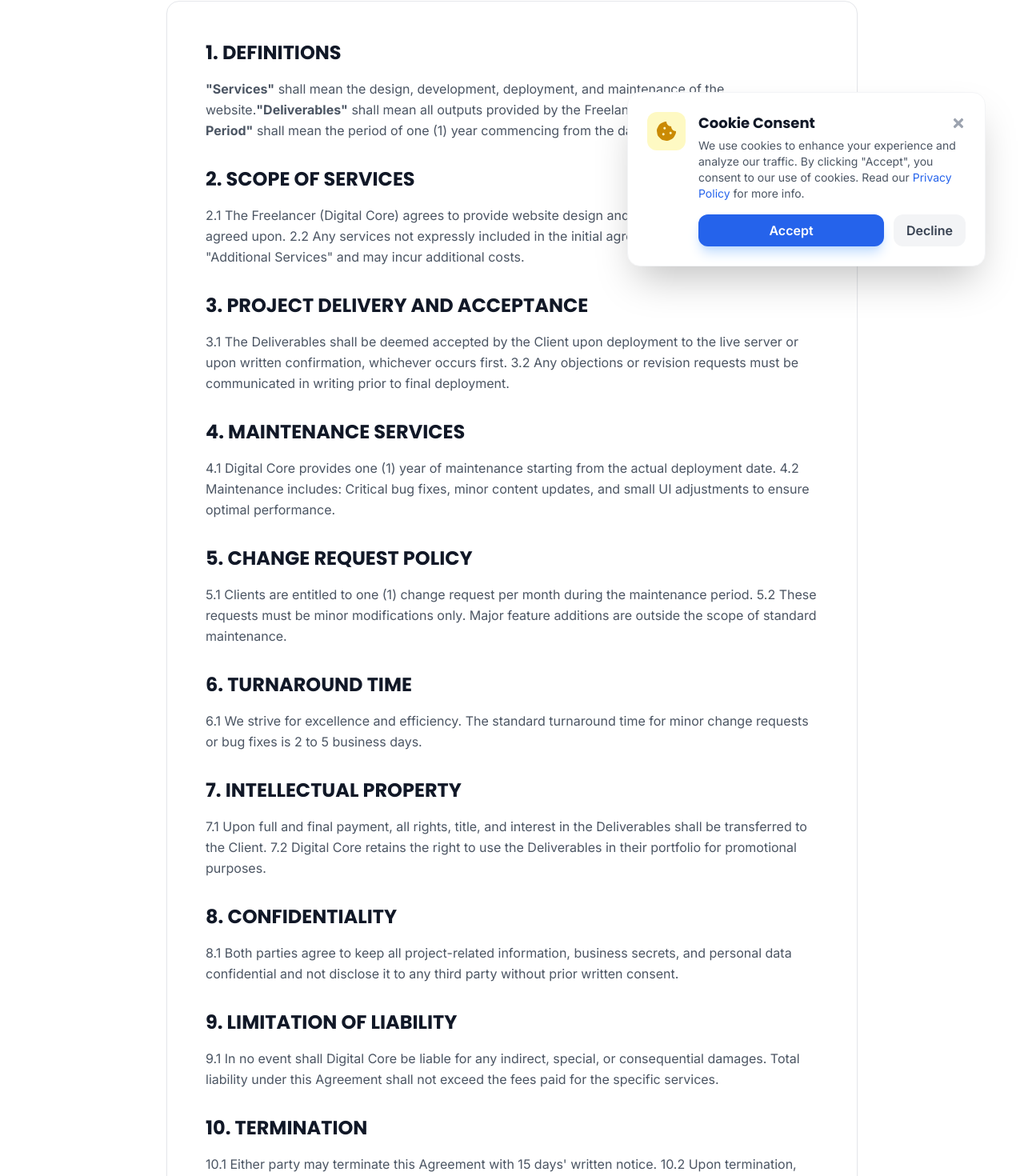
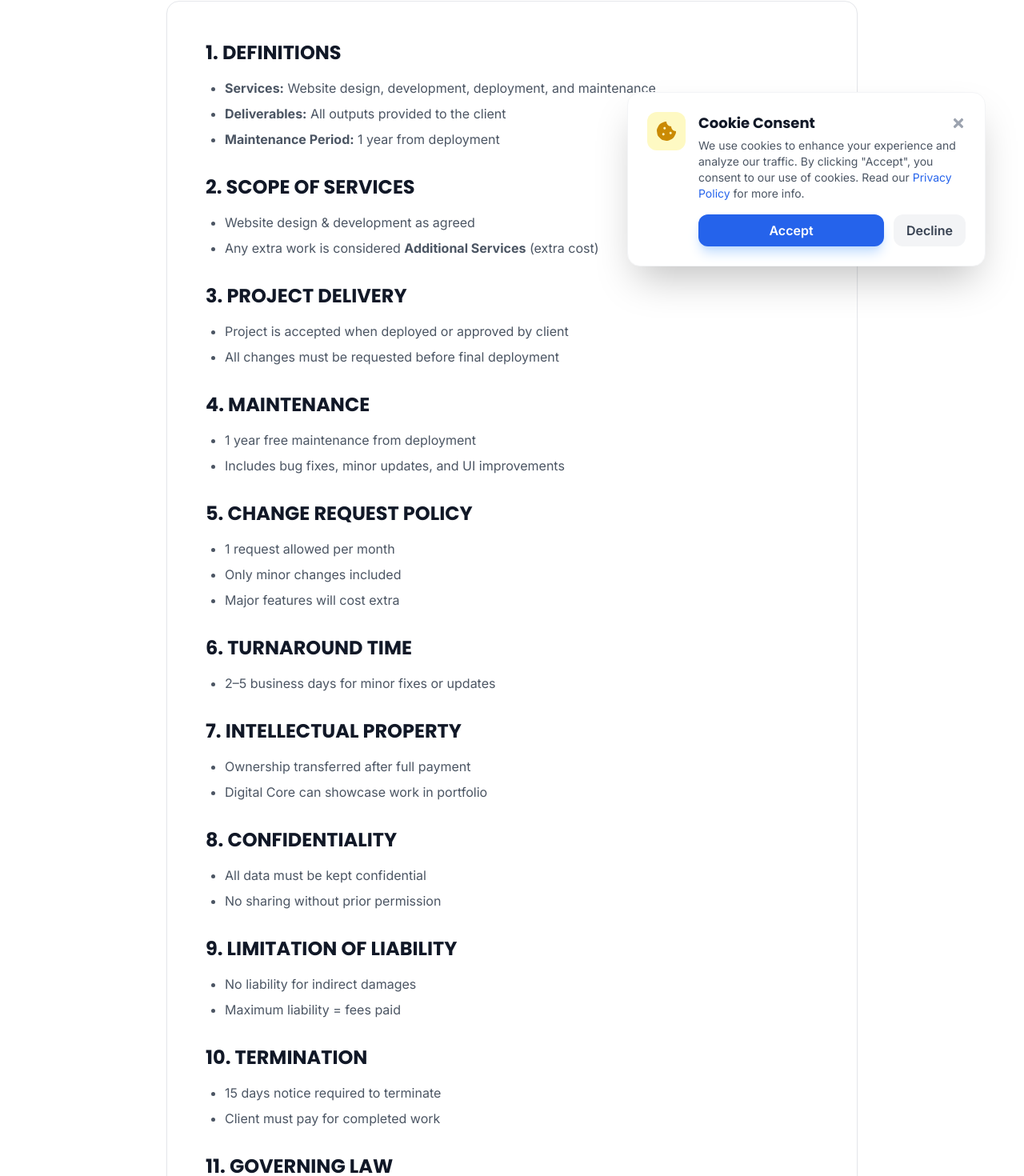
Before and after one commit to Vinaypenke01/Webora-Frontend, a React (Vite) app: page /terms-and-conditions in a window 1280 px wide. Shown: the part 443-1913 px from the top of the page at 80% size. Built offline with nearby package versions, Linux system fonts and the light colour scheme; no server answers.

Commit message:
updated consent

```diff
--- a/src/pages/public/TermsAndConditions.jsx
+++ b/src/pages/public/TermsAndConditions.jsx
@@ -32,99 +32,119 @@ const TermsAndConditions = () => {
                 )}
 
                 <div className="bg-white rounded-2xl shadow-sm border p-8 md:p-12 space-y-8">
+
+                    {/* 1 */}
                     <section>
-                        <h2 className="text-2xl font-bold text-gray-900 mb-4">1. DEFINITIONS</h2>
-                        <p className="text-gray-600 leading-relaxed mb-4">
-                            <strong>"Services"</strong> shall mean the design, development, deployment, and maintenance of the website.
-                            <strong>"Deliverables"</strong> shall mean all outputs provided by the Freelancer to the Client.
-                            <strong>"Maintenance Period"</strong> shall mean the period of one (1) year commencing from the date of deployment.
-                        </p>
+                        <h2 className="text-2xl font-bold mb-4">1. DEFINITIONS</h2>
+                        <ul className="list-disc pl-6 text-gray-600 space-y-2">
+                            <li><strong>Services:</strong> Website design, development, deployment, and maintenance</li>
+                            <li><strong>Deliverables:</strong> All outputs provided to the client</li>
+                            <li><strong>Maintenance Period:</strong> 1 year from deployment</li>
+                        </ul>
                     </section>
 
+                    {/* 2 */}
                     <section>
-                        <h2 className="text-2xl font-bold text-gray-900 mb-4">2. SCOPE OF SERVICES</h2>
-                        <p className="text-gray-600 leading-relaxed mb-4">
-                            2.1 The Freelancer (Digital Core) agrees to provide website design and development services as agreed upon.
-                            2.2 Any services not expressly included in the initial agreement shall be deemed "Additional Services" and may incur additional costs.
-                        </p>
+                        <h2 className="text-2xl font-bold mb-4">2. SCOPE OF SERVICES</h2>
+                        <ul className="list-disc pl-6 text-gray-600 space-y-2">
+                            <li>Website design & development as agreed</li>
+                            <li>Any extra work is considered <strong>Additional Services</strong> (extra cost)</li>
+                        </ul>
                     </section>
 
+                    {/* 3 */}
                     <section>
-                        <h2 className="text-2xl font-bold text-gray-900 mb-4">3. PROJECT DELIVERY AND ACCEPTANCE</h2>
-                        <p className="text-gray-600 leading-relaxed mb-4">
-                            3.1 The Deliverables shall be deemed accepted by the Client upon deployment to the live server or upon written confirmation, whichever occurs first.
-                            3.2 Any objections or revision requests must be communicated in writing prior to final deployment.
-                        </p>
+                        <h2 className="text-2xl font-bold mb-4">3. PROJECT DELIVERY</h2>
+                        <ul className="list-disc pl-6 text-gray-600 space-y-2">
+                            <li>Project is accepted when deployed or approved by client</li>
+                            <li>All changes must be requested before final deployment</li>
+                        </ul>
                     </section>
 
+                    {/* 4 */}
                     <section>
-                        <h2 className="text-2xl font-bold text-gray-900 mb-4">4. MAINTENANCE SERVICES</h2>
-                        <p className="text-gray-600 leading-relaxed mb-4">
-                            4.1 Digital Core provides one (1) year of maintenance starting from the actual deployment date.
-                            4.2 Maintenance includes: Critical bug fixes, minor content updates, and small UI adjustments to ensure optimal performance.
-                        </p>
+                        <h2 className="text-2xl font-bold mb-4">4. MAINTENANCE</h2>
+                        <ul className="list-disc pl-6 text-gray-600 space-y-2">
+                            <li>1 year free maintenance from deployment</li>
+                            <li>Includes bug fixes, minor updates, and UI improvements</li>
+                        </ul>
                     </section>
 
+                    {/* 5 */}
                     <section>
-                        <h2 className="text-2xl font-bold text-gray-900 mb-4">5. CHANGE REQUEST POLICY</h2>
-                        <p className="text-gray-600 leading-relaxed mb-4">
-                            5.1 Clients are entitled to one (1) change request per month during the maintenance period.
-                            5.2 These requests must be minor modifications only. Major feature additions are outside the scope of standard maintenance.
-                        </p>
+                        <h2 className="text-2xl font-bold mb-4">5. CHANGE REQUEST POLICY</h2>
+                        <ul className="list-disc pl-6 text-gray-600 space-y-2">
+                            <li>1 request allowed per month</li>
+                            <li>Only minor changes included</li>
+                            <li>Major features will cost extra</li>
+                        </ul>
                     </section>
 
+                    {/* 6 */}
                     <section>
-                        <h2 className="text-2xl font-bold text-gray-900 mb-4">6. TURNAROUND TIME</h2>
-                        <p className="text-gray-600 leading-relaxed mb-4">
-                            6.1 We strive for excellence and efficiency. The standard turnaround time for minor change requests or bug fixes is 2 to 5 business days.
-                        </p>
+                        <h2 className="text-2xl font-bold mb-4">6. TURNAROUND TIME</h2>
+                        <ul className="list-disc pl-6 text-gray-600 space-y-2">
+                            <li>2–5 business days for minor fixes or updates</li>
+                        </ul>
                     </section>
 
+                    {/* 7 */}
                     <section>
-                        <h2 className="text-2xl font-bold text-gray-900 mb-4">7. INTELLECTUAL PROPERTY</h2>
-                        <p className="text-gray-600 leading-relaxed mb-4">
-                            7.1 Upon full and final payment, all rights, title, and interest in the Deliverables shall be transferred to the Client.
-                            7.2 Digital Core retains the right to use the Deliverables in their portfolio for promotional purposes.
-                        </p>
+                        <h2 className="text-2xl font-bold mb-4">7. INTELLECTUAL PROPERTY</h2>
+                        <ul className="list-disc pl-6 text-gray-600 space-y-2">
+                            <li>Ownership transferred after full payment</li>
+                            <li>Digital Core can showcase work in portfolio</li>
+                        </ul>
                     </section>
 
+                    {/* 8 */}
                     <section>
-                        <h2 className="text-2xl font-bold text-gray-900 mb-4">8. CONFIDENTIALITY</h2>
-                        <p className="text-gray-600 leading-relaxed mb-4">
-                            8.1 Both parties agree to keep all project-related information, business secrets, and personal data confidential and not disclose it to any third party without prior written consent.
-                        </p>
+                        <h2 className="text-2xl font-bold mb-4">8. CONFIDENTIALITY</h2>
+                        <ul className="list-disc pl-6 text-gray-600 space-y-2">
+                            <li>All data must be kept confidential</li>
+                            <li>No sharing without prior permission</li>
+                        </ul>
                     </section>
 
+                    {/* 9 */}
                     <section>
-                        <h2 className="text-2xl font-bold text-gray-900 mb-4">9. LIMITATION OF LIABILITY</h2>
-                        <p className="text-gray-600 leading-relaxed mb-4">
-                            9.1 In no event shall Digital Core be liable for any indirect, special, or consequential damages. Total liability under this Agreement shall not exceed the fees paid for the specific services.
-                        </p>
+                        <h2 className="text-2xl font-bold mb-4">9. LIMITATION OF LIABILITY</h2>
+                        <ul className="list-disc pl-6 text-gray-600 space-y-2">
+                            <li>No liability for indirect damages</li>
+                            <li>Maximum liability = fees paid</li>
+                        </ul>
                     </section>
 
+                    {/* 10 */}
                     <section>
-                        <h2 className="text-2xl font-bold text-gray-900 mb-4">10. TERMINATION</h2>
-                        <p className="text-gray-600 leading-relaxed mb-4">
-                            10.1 Either party may terminate this Agreement with 15 days' written notice. 10.2 Upon termination, the Client shall pay for all work completed up to the termination date.
-                        </p>
+                        <h2 className="text-2xl font-bold mb-4">10. TERMINATION</h2>
+                        <ul className="list-disc pl-6 text-gray-600 space-y-2">
+                            <li>15 days notice required to terminate</li>
+                            <li>Client must pay for completed work</li>
+                        </ul>
                     </section>
 
+                    {/* 11 */}
                     <section>
-                        <h2 className="text-2xl font-bold text-gray-900 mb-4">11. GOVERNING LAW</h2>
-                        <p className="text-gray-600 leading-relaxed mb-4">
-                            11.1 This Agreement shall be governed by and construed in accordance with the laws of India.
-                        </p>
+                        <h2 className="text-2xl font-bold mb-4">11. GOVERNING LAW</h2>
+                        <ul className="list-disc pl-6 text-gray-600 space-y-2">
+                            <li>Governed by laws of India</li>
+                        </ul>
                     </section>
 
+                    {/* 12 */}
                     <section>
-                        <h2 className="text-2xl font-bold text-gray-900 mb-4">12. DATA PRIVACY & CONSENT</h2>
-                        <p className="text-gray-600 leading-relaxed mb-4">
-                            By providing your information through our formal consent form, you authorize Digital Core to collect and store your business details for administrative and service-related purposes. We are committed to protecting your data and using it only to fulfill our contractual obligations.
-                        </p>
+                        <h2 className="text-2xl font-bold mb-4">12. DATA PRIVACY & CONSENT</h2>
+                        <ul className="list-disc pl-6 text-gray-600 space-y-2">
+                            <li>Client data is collected for service purposes only</li>
+                            <li>Data is stored securely</li>
+                            <li>No misuse of information</li>
+                        </ul>
                     </section>
 
+                    {/* CTA */}
                     <div className="pt-10 border-t flex flex-col items-center text-center">
-                        <h3 className="text-xl font-bold text-gray-900 mb-4">Ready to proceed?</h3>
+                        <h3 className="text-xl font-bold mb-4">Ready to proceed?</h3>
                         <p className="text-gray-600 mb-8 max-w-md">
                             Please provide your details and formal consent to accept these terms and start your journey with us.
                         </p>
@@ -137,6 +157,7 @@ const TermsAndConditions = () => {
                             Accept & Consent
                         </Button>
                     </div>
+
                 </div>
             </div>
 
```
